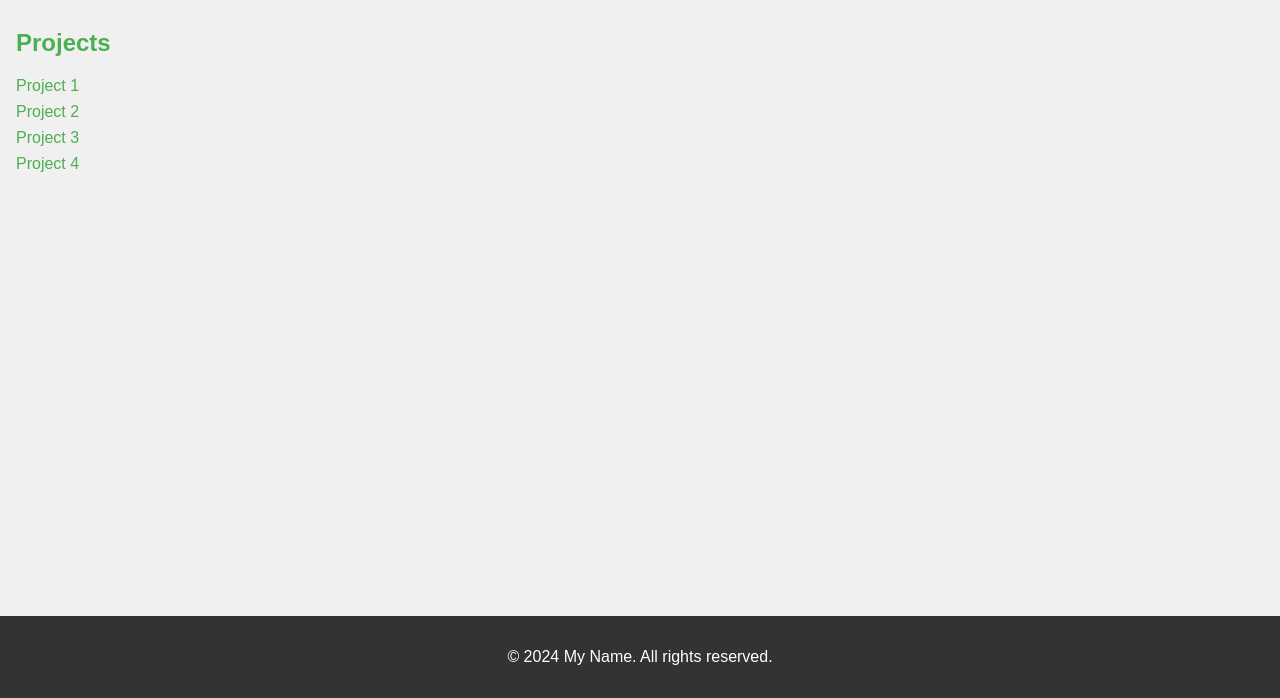
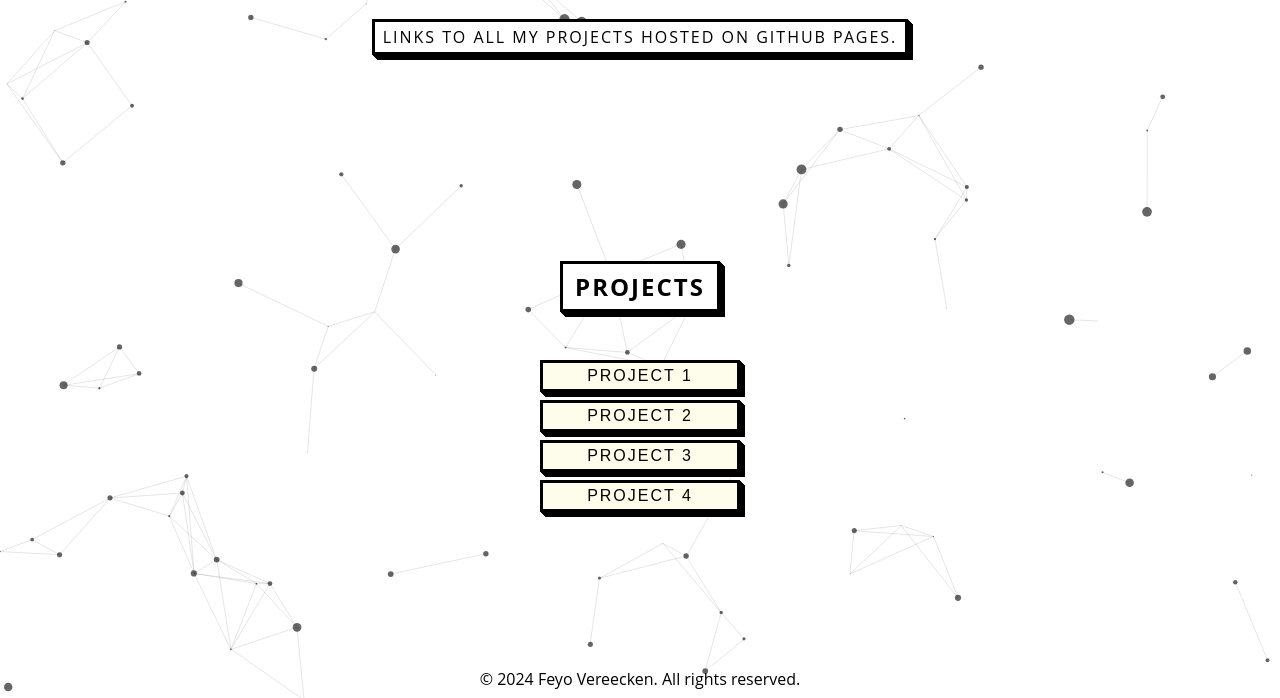
Before and after one commit to Fefeyo123/My-pages, a plain HTML site: page index.html in a window 1280 px wide. Shown: the part 102-800 px from the top of the page. Drawn offline with Linux system fonts and the light colour scheme.

Commit message:
Update page title and header text

```diff
--- a/index.html
+++ b/index.html
@@ -3,27 +3,27 @@
 <head>
     <meta charset="UTF-8">
     <meta name="viewport" content="width=device-width, initial-scale=1.0">
-    <title>My GitHub Pages Hub</title>
+    <title>GitHub Pages Hub</title>
     <link rel="stylesheet" href="styles.css">
 </head>
 <body>
     <header>
-        <h1>Welcome to My GitHub Pages Hub</h1>
-        <p>Here you can find links to all my projects hosted on GitHub Pages.</p>
+        <h1>GitHub Pages Hub</h1>
+        <p>Links to all my projects hosted on GitHub Pages.</p>
     </header>
     <main>
-        <section>
-            <h2>Projects</h2>
-            <ul>
-                <li><a href="https://username.github.io/project1" target="_blank">Project 1</a></li>
-                <li><a href="https://username.github.io/project2" target="_blank">Project 2</a></li>
-                <li><a href="https://username.github.io/project3" target="_blank">Project 3</a></li>
-                <li><a href="https://username.github.io/project4" target="_blank">Project 4</a></li>
-            </ul>
-        </section>
+        <h2>Projects</h2>
+        <ul>
+            <li><button class="project-button">Project 1</button></li>
+            <li><button class="project-button">Project 2</button></li>
+            <li><button class="project-button">Project 3</button></li>
+            <li><button class="project-button">Project 4</button></li>
+        </ul>
     </main>
     <footer>
-        <p>&copy; 2024 My Name. All rights reserved.</p>
+        © 2024 Feyo Vereecken. All rights reserved.
     </footer>
+    <canvas id="particlesCanvas"></canvas>
+    <script src="script.js"></script>
 </body>
 </html>
--- /dev/null
+++ b/script.js
@@ -0,0 +1,86 @@
+const canvas = document.getElementById('particlesCanvas');
+const ctx = canvas.getContext('2d');
+canvas.width = window.innerWidth;
+canvas.height = window.innerHeight;
+
+let particlesArray = [];
+const numberOfParticles = 100;
+
+class Particle {
+    constructor() {
+        this.x = Math.random() * canvas.width;
+        this.y = Math.random() * canvas.height;
+        this.size = Math.random() * 5 + 1;
+        this.speedX = Math.random() * 0.6 - 0.3;
+        this.speedY = Math.random() * 0.6 - 0.3;
+    }
+
+    update() {
+        this.x += this.speedX;
+        this.y += this.speedY;
+
+        if (this.size > 0.05) this.size -= 0.01; // Slower size reduction
+    }
+
+    draw() {
+        ctx.fillStyle = 'rgba(0, 0, 0, 0.6)';
+        ctx.beginPath();
+        ctx.arc(this.x, this.y, this.size, 0, Math.PI * 2);
+        ctx.closePath();
+        ctx.fill();
+    }
+}
+
+function init() {
+    particlesArray = [];
+    for (let i = 0; i < numberOfParticles; i++) {
+        particlesArray.push(new Particle());
+    }
+}
+
+function handleParticles() {
+    for (let i = 0; i < particlesArray.length; i++) {
+        particlesArray[i].update();
+        particlesArray[i].draw();
+
+        for (let j = i; j < particlesArray.length; j++) {
+            const dx = particlesArray[i].x - particlesArray[j].x;
+            const dy = particlesArray[i].y - particlesArray[j].y;
+            const distance = Math.sqrt(dx * dx + dy * dy);
+            if (distance < 100) { // Increased distance threshold
+                ctx.beginPath();
+                ctx.strokeStyle = 'rgba(0, 0, 0, 0.1)';
+                ctx.lineWidth = 1;
+                ctx.moveTo(particlesArray[i].x, particlesArray[i].y);
+                ctx.lineTo(particlesArray[j].x, particlesArray[j].y);
+                ctx.stroke();
+                ctx.closePath();
+            }
+        }
+
+        if (particlesArray[i].size <= 0.05) {
+            particlesArray.splice(i, 1);
+            i--;
+        }
+    }
+
+    // Ensure there are always enough particles
+    while (particlesArray.length < numberOfParticles) {
+        particlesArray.push(new Particle());
+    }
+}
+
+function animate() {
+    ctx.clearRect(0, 0, canvas.width, canvas.height);
+    handleParticles();
+    requestAnimationFrame(animate);
+}
+
+window.addEventListener('resize', () => {
+    canvas.width = window.innerWidth;
+    canvas.height = window.innerHeight;
+    init();
+});
+
+init();
+animate();
--- a/styles.css
+++ b/styles.css
@@ -1,31 +1,77 @@
-body {
+html, body {
+    height: 100%;
     margin: 0;
-    font-family: Arial, sans-serif;
-    background-color: #f0f0f0;
+    font-family: "Open Sans", sans-serif;
     color: #333;
+    background: rgb(255, 255, 255);
+    display: flex;
+    flex-direction: column;
+    position: relative;
+}
+
+canvas {
+    position: absolute;
+    top: 0;
+    left: 0;
+    width: 100%;
+    height: 100%;
+    z-index: 0; /* Ensure it is in the background */
 }
 
 header {
-    background-color: #4CAF50;
-    color: white;
+    color: rgb(0, 0, 0);
     text-align: center;
     padding: 1em 0;
+    width: 100%;
+    display: flex;
+    flex-direction: column;
+    align-items: center;
+    z-index: 2; /* Ensure it is above the canvas */
+    position: relative; /* Make sure it's positioned above the canvas */
 }
 
-header h1 {
-    margin: 0;
-}
-
-header p {
-    margin: 0.5em 0 0;
+header h1, header p {
+    margin: 0.5em 0;
+    text-transform: uppercase;
+    letter-spacing: 2px;
+    padding: 0.25em 0.5em;
+    border: 3px solid black; /* Different border color for header */
+    box-shadow: 1px 1px 0px 0px, 2px 2px 0px 0px, 3px 3px 0px 0px, 4px 4px 0px 0px, 5px 5px 0px 0px;
+    position: relative;
+    user-select: none;
+    -webkit-user-select: none;
+    touch-action: manipulation;
+    background: #ffffff; /* Light green background for header */
 }
 
 main {
+    flex: 1;
     padding: 1em;
+    text-align: center;
+    display: flex;
+    flex-direction: column;
+    justify-content: center;
+    align-items: center;
+    z-index: 2; /* Ensure it is above the canvas */
+    position: relative; /* Make sure it's positioned above the canvas */
 }
 
 h2 {
-    color: #4CAF50;
+    color: rgb(0, 0, 0);
+    text-transform: uppercase;
+    font-size: 1.5em;
+    letter-spacing: 2px;
+    margin-bottom: 1em;
+    display: inline-block;
+    padding: 0.25em 0.5em;
+    border: 3px solid #000000; /* Different border color for h2 */
+    box-shadow: 1px 1px 0px 0px, 2px 2px 0px 0px, 3px 3px 0px 0px, 4px 4px 0px 0px, 5px 5px 0px 0px;
+    position: relative;
+    user-select: none;
+    -webkit-user-select: none;
+    touch-action: manipulation;
+    cursor: default; /* Make it clear it's not clickable */
+    background: #ffffff; /* Light grey background for h2 */
 }
 
 ul {
@@ -38,8 +84,10 @@ li {
 }
 
 a {
-    color: #4CAF50;
+    color: rgb(0, 0, 0);
     text-decoration: none;
+    font-size: 1em;
+    letter-spacing: 1px;
 }
 
 a:hover {
@@ -48,10 +96,41 @@ a:hover {
 
 footer {
     text-align: center;
-    padding: 1em 0;
-    background-color: #333;
-    color: white;
+    padding: 0.5em 0;
+    color: rgb(0, 0, 0);
+    width: 100%;
     position: fixed;
-    width: 100%;
     bottom: 0;
+    background: rgba(255, 255, 255, 0);
+    z-index: 2; /* Ensure it is above the canvas */
 }
+
+button {
+    font-size: 16px;
+    letter-spacing: 2px;
+    text-decoration: none;
+    text-transform: uppercase;
+    color: #000000;
+    cursor: pointer;
+    border: 3px solid;
+    padding: 0.25em 0.5em;
+    margin-bottom: 0.5em;
+    box-shadow: 1px 1px 0px 0px, 2px 2px 0px 0px, 3px 3px 0px 0px, 4px 4px 0px 0px, 5px 5px 0px 0px;
+    position: relative;
+    user-select: none;
+    -webkit-user-select: none;
+    touch-action: manipulation;
+    background: rgb(254, 253, 235); /* Add background to ensure particles are obstructed */
+}
+
+button:active {
+    box-shadow: 0px 0px 0px 0px;
+    top: 5px;
+    left: 5px;
+}
+
+button.project-button {
+    display: block;
+    margin: 0.5em 0;
+    width: 200px;
+}
```
